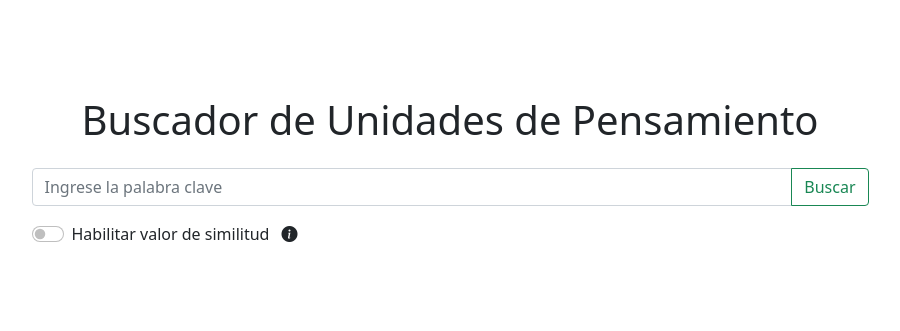
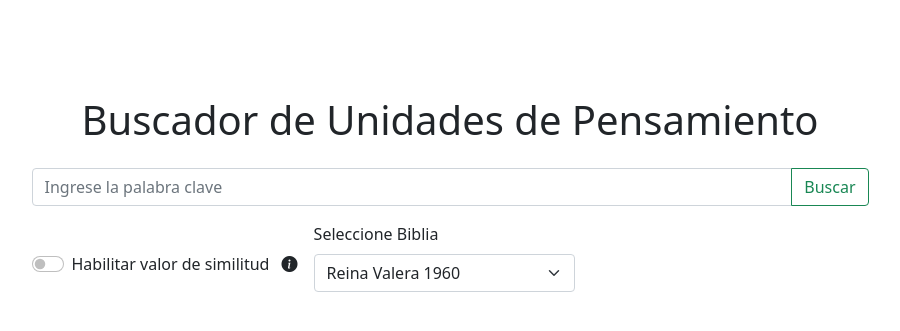
Before and after one commit to Janeor/Buscador_Biblia_AT-NT, a Django app: page / in a window 1280 px wide. Shown: the top 331 px of the page, without its empty margins (190-1090 px from the left). Run offline with Django 5.2, Linux system fonts and the light colour scheme.

Commit message:
Lista de libros y cambio en el request

```diff
--- a/PaginaWeb/Librerias.txt
+++ b/PaginaWeb/Librerias.txt
@@ -5,4 +5,3 @@ npm install bootstrap jquery popper.js
 pip install django-bootstrap4
 pip install requests
 pip install nltk
-python manage.py migrate
--- a/PaginaWeb/buscador/unidades_pensamientoDHH/templates/unidades_pensamientoDHH/index.html
+++ b/PaginaWeb/buscador/unidades_pensamientoDHH/templates/unidades_pensamientoDHH/index.html
@@ -19,13 +19,28 @@
                 <input class="form-control" type="text" name="q" placeholder="Ingrese la palabra clave" required>
                 <button class="btn btn-outline-success" type="submit">Buscar</button>
             </div>
-            <div class="d-flex align-items-center">
+
+            <div class="d-flex align-items-center mb-3">
                 <div class="form-check form-switch me-3">
                     <input class="form-check-input" type="checkbox" id="flexSwitchCheckDefault" onchange="toggleSimilitudInput()">
                     <label class="form-check-label" for="flexSwitchCheckDefault">Habilitar valor de similitud</label>
                     <i class="bi bi-info-circle-fill ms-2" data-bs-toggle="tooltip" data-bs-placement="top" title="El valor de similitud ajusta el grado de coincidencia requerido para los resultados. Un valor menor permitirá más coincidencias, mientras que un valor mayor será más restrictivo."></i>
                 </div>
-                <input class="form-control-sm form-similitud" type="number" step="0.01" name="similitud" placeholder="0.05">
+
+                <!-- Input de similitud -->
+                <input class="form-control-sm form-similitud me-3" type="number" step="0.01" name="similitud" placeholder="0.05">
+
+                <!-- Selector de Biblia -->
+                <div class="mb-3">
+                    <label for="biblia" class="form-label me-3">Seleccione Biblia</label>
+                    <select class="form-select" id="biblia" name="biblia">
+                        <option value="rv1960">Reina Valera 1960</option>
+                        <option value="rv1995">Reina Valera 1995</option>
+                        <option value="nvi">Nueva versión internacional</option>
+                        <option value="dhh">Dios habla hoy</option>
+                        <option value="pdt">Palabra de Dios para todos</option>
+                    </select>
+                </div>
             </div>
         </form>
     </div>
--- a/PaginaWeb/buscador/unidades_pensamientoDHH/views.py
+++ b/PaginaWeb/buscador/unidades_pensamientoDHH/views.py
@@ -7,9 +7,9 @@ from sklearn.feature_extraction.text import TfidfVectorizer
 from sklearn.metrics.pairwise import cosine_similarity
 
 
-def buscar_unidades_pensamientoDHH(parrafo, similitudUsuario):
+def buscar_unidades_pensamientoDHH(parrafo, similitudUsuario, biblia):
     # Obtener versículos desde la API usando la palabra clave y sus sinónimos
-    versiculos = buscar_versiculos_con_sinonimos(parrafo)
+    versiculos = buscar_versiculos_con_sinonimos(parrafo,biblia)
 
     if not versiculos:
         print("No se encontraron versículos.")
@@ -47,26 +47,27 @@ def buscar_unidades_pensamientoDHH(parrafo, similitudUsuario):
 
     return unidades_similares
 
-def buscar_versiculos_con_sinonimos(parrafo):
+def buscar_versiculos_con_sinonimos(parrafo,biblia):
     palabras = word_tokenize(parrafo)
+
     versiculos = []
 
     # Para cada palabra en el párrafo, obtiene versículos similares
     for palabra in palabras:
-        versiculos += buscar_versiculos(palabra)
+        versiculos += buscar_versiculos(palabra, biblia)
 
         # Obtener palabras similares a través de Word2Vec y buscar versículos para cada una
         sinonimos = obtener_sinonimos_word2vec(palabra)
         for sinonimo in sinonimos:
-            versiculos += buscar_versiculos(sinonimo)
+            versiculos += buscar_versiculos(sinonimo, biblia)
 
     # Eliminar duplicados de versículos
     versiculos_unicos = {v['id']: v for v in versiculos}.values()
     return list(versiculos_unicos)
 
-def buscar_versiculos(palabra):
+def buscar_versiculos(palabra,biblia):
     # Llamada a la API de la Biblia para obtener versículos por palabra
-    url = f"https://bible-api.deno.dev/api/read/nvi/search?q={palabra}"
+    url = f"https://bible-api.deno.dev/api/read/{biblia}/search?q={palabra}"
     response = requests.get(url)
     if response.status_code == 200:
         data = response.json().get('data', [])
@@ -109,11 +110,12 @@ def resultados(request):
     if request.method == 'GET' and 'q' in request.GET:
         query = request.GET.get('q', '').strip()
         similitud_usuario_str = request.GET.get('similitud', '').strip()
+        libro_seleccionado = request.GET.get('biblia', '').strip()  # Captura la biblia seleccionado
         try:
             similitud_usuario = float(similitud_usuario_str)
         except ValueError:
             similitud_usuario = 0.05
-        resultados = buscar_unidades_pensamientoDHH(query, similitud_usuario)
+        resultados = buscar_unidades_pensamientoDHH(query, similitud_usuario, libro_seleccionado)
         if not resultados:
             return render(request, 'unidades_pensamientoDHH/notfound.html', {'query': query})
         else:
```
Also changed, not shown: PaginaWeb/buscador/unidades_pensamientoDHH/templates/unidades_pensamientoDHH/notfound.html (+9 -0 lines), PaginaWeb/buscador/unidades_pensamientoDHH/templates/unidades_pensamientoDHH/resultados.html (+9 -0 lines).
